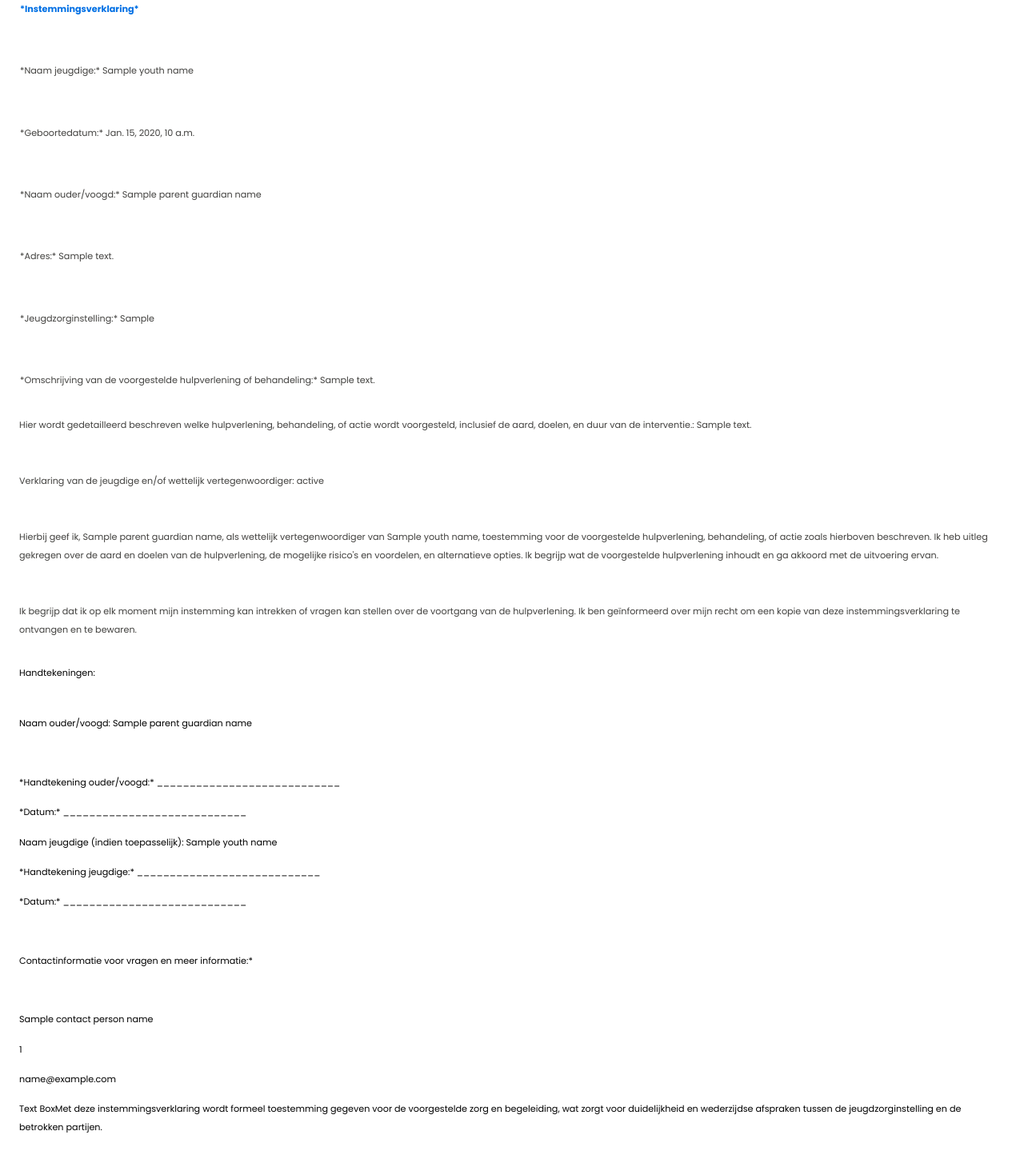
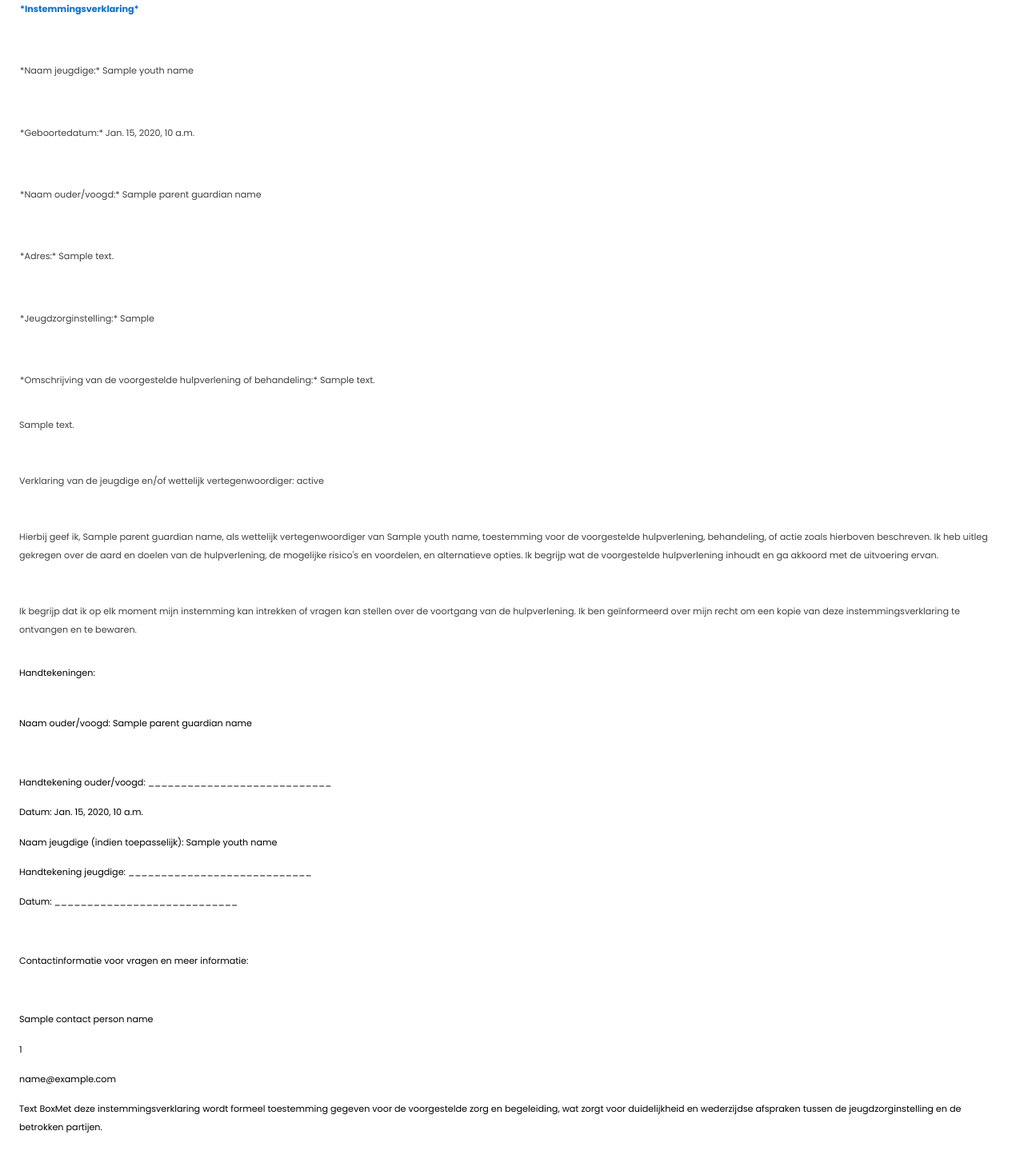
Before and after one commit to tf200/OldBackend, a Django app: template client/templates/questionnaire/declaration_of_consent.html in a window 1280 px wide. Shown: the part 227-1676 px from the top of the page at 80% size. Run offline with Django 5.2, Linux system fonts and the light colour scheme; the template is opened without the code that fills it: most values are stand-ins (such as "Sample title", 1, 10 or a date in 2020); parts of the project's set-up code (start-up, migrations or seed data) failed here and were passed over.

Commit message:
complete the declaration of consent template

```diff
--- a/client/templates/questionnaire/declaration_of_consent.html
+++ b/client/templates/questionnaire/declaration_of_consent.html
@@ -88,7 +88,7 @@
                   </table>
               </div>
               <div class="py-3">
-                    <p>Hier wordt gedetailleerd beschreven welke hulpverlening, behandeling, of actie wordt voorgesteld, inclusief de aard, doelen, en duur van de interventie.: {{ proposed_assistance_description }} </p>
+                    <p>{{ proposed_assistance_description }}</p>
               </div>
               <div class="py-3">
                     <p>Verklaring van de jeugdige en/of wettelijk vertegenwoordiger: {{ statement_by_representative }}  </p>
@@ -103,12 +103,12 @@
               <ul style="list-style: none; display: flex; flex-direction: column; gap: 15px; padding: 0%; color: black;">
                 <li style="margin-bottom: 26px;"><span>Handtekeningen: </span></li>
                 <li style="margin-bottom: 36px;"><span>Naam ouder/voogd: {{ parent_guardian_name }}</span></li>
-                <li><span>*Handtekening ouder/voogd:* ____________________________</span></li>
-                <li><span>*Datum:* ____________________________ </span></li>
+                <li><span>Handtekening ouder/voogd: ____________________________</span></li>
+                <li><span>Datum: {{ parent_guardian_signature_date }} </span></li>
                 <li><span>Naam jeugdige (indien toepasselijk): {{ youth_name }}</span></li>
-                <li><span>*Handtekening jeugdige:* ____________________________</span></li>
-                <li style="margin-bottom: 36px;"><span>*Datum:* ____________________________ </span></li>
-                <li style="margin-bottom: 36px;"><span>Contactinformatie voor vragen en meer informatie:* </span></li>
+                <li><span>Handtekening jeugdige: ____________________________</span></li>
+                <li style="margin-bottom: 36px;"><span>Datum: ____________________________ </span></li>
+                <li style="margin-bottom: 36px;"><span>Contactinformatie voor vragen en meer informatie: </span></li>
                 <li><span>{{ contact_person_name }}</span></li>
                 <li ><span>{{ contact_phone_number }}</span></li>
                 <li ><span>{{ contact_email }}</span></li>
```
Also changed, not shown: media/images/addiction.png (added), media/images/behavior.png (added), media/images/dayTime.png (added), media/images/finance.png (added), media/images/living.png (added), media/images/logo_dark.png (added), media/images/psyHealth.png (added), static/images/addiction.png (added), static/images/behavior.png (added), static/images/dayTime.png (added), static/images/family.png (added), static/images/finance.png (added), static/images/friends.png (added), static/images/living.png (added), 4 more files.
